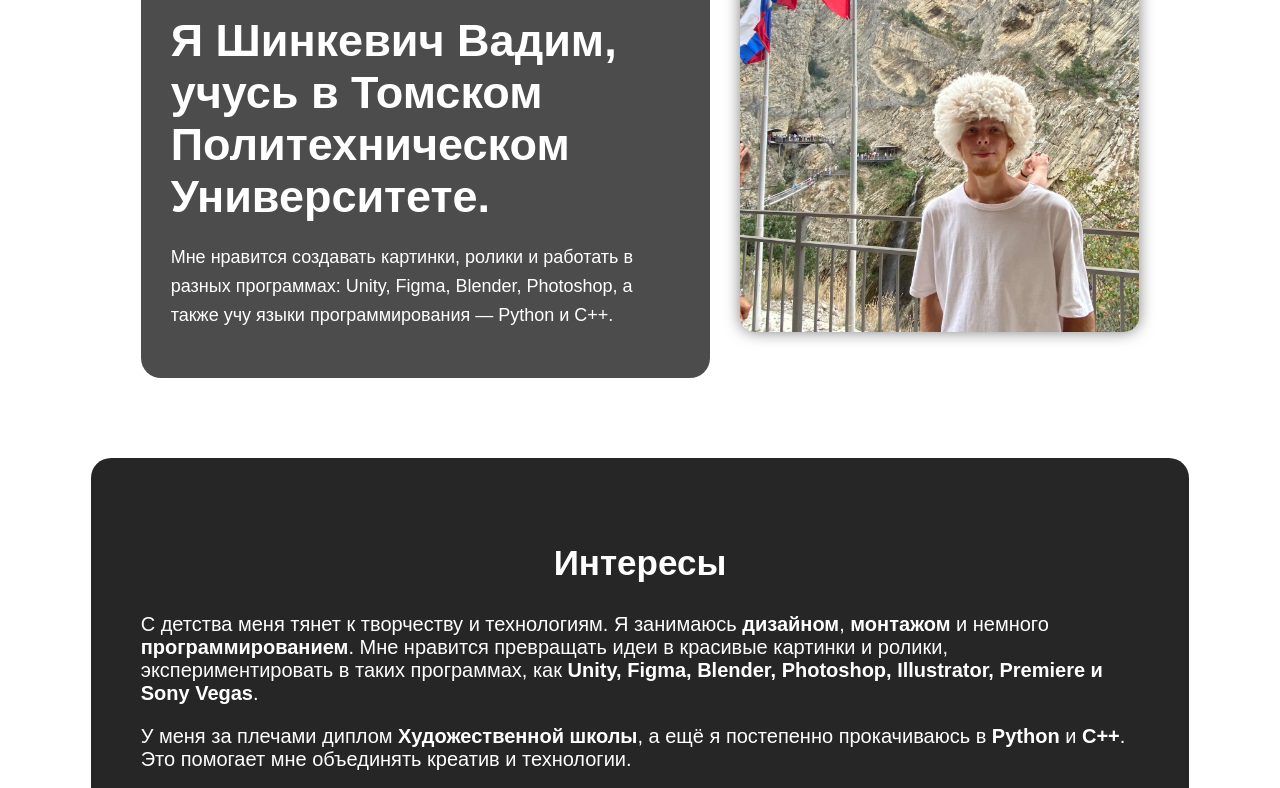
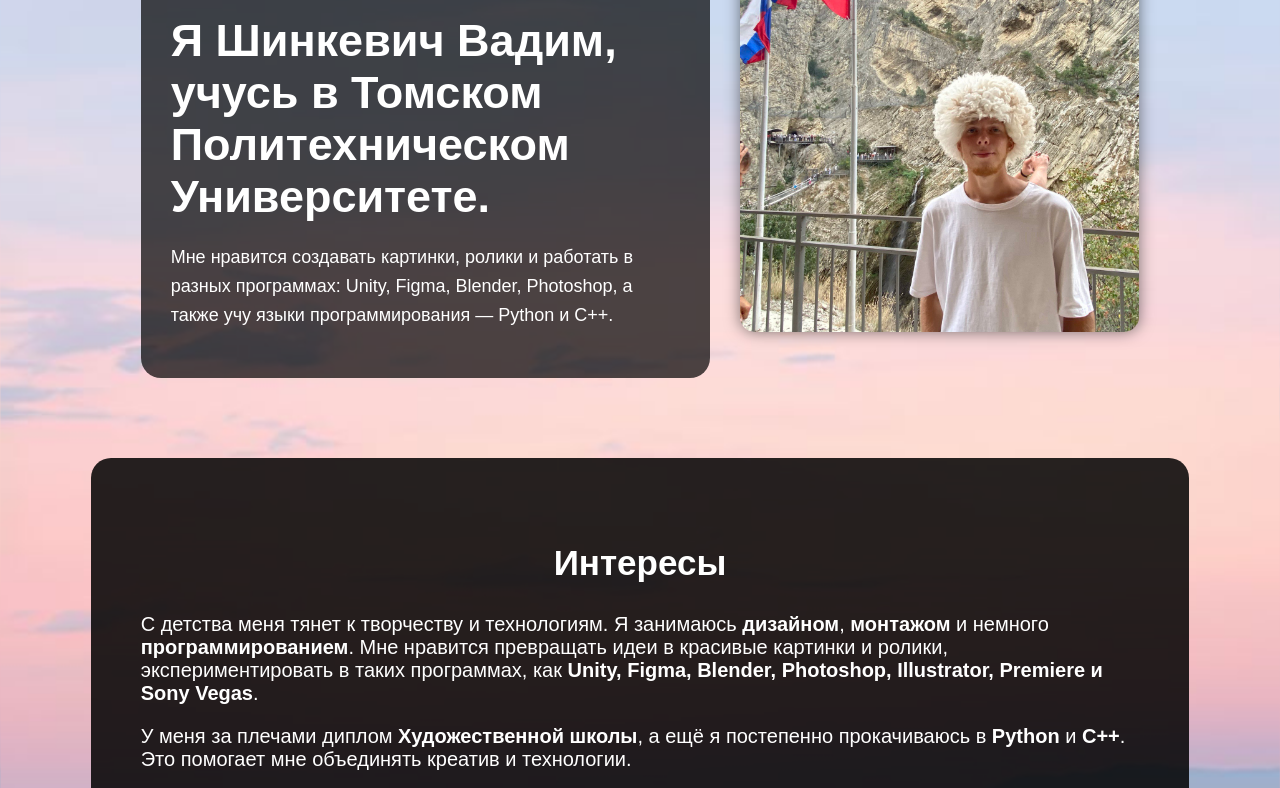
Before and after one commit to VadeOne/My-first-project-on-GitHub, a plain HTML site: page index.html in a window 1280 px wide. Shown: the part 336-1124 px from the top of the page. Drawn offline with Linux system fonts and the light colour scheme; the site is published under a folder, as on GitHub Pages, so addresses that start at the root find nothing.

Commit message:
Update style.css

```diff
--- a/style.css
+++ b/style.css
@@ -3,7 +3,7 @@ body {
     grid-template-columns: repeat(20, 1fr);
     grid-template-rows: auto;
     gap: 30px;
-    background: url('/img/background.jpg') center/cover no-repeat fixed;
+    background: url('img/background.jpg') center/cover no-repeat fixed;
     padding: 20px;
     font-family: "Zalando Sans", sans-serif;
     color: #fff;
```
